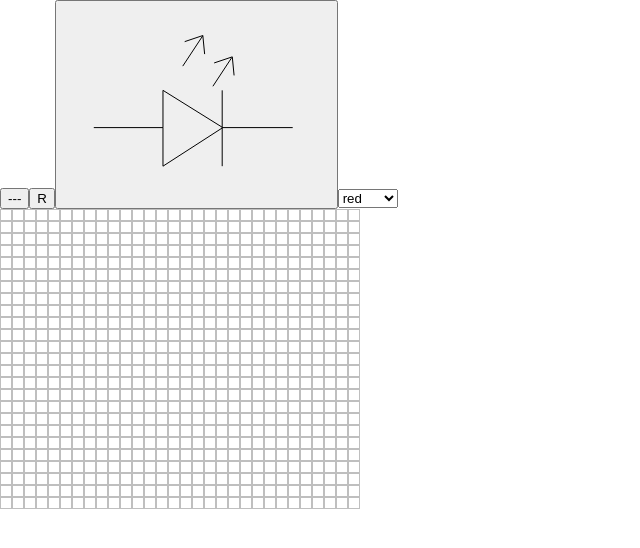
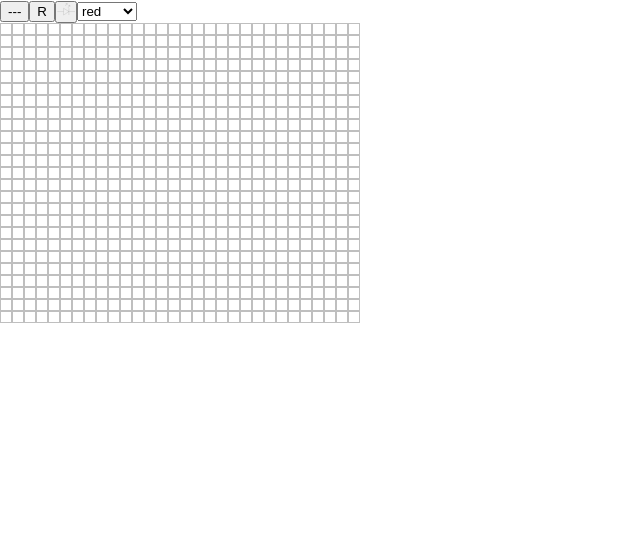
Before and after one commit to christalee/react-breadboard, a React (Create React App) app: page / in a window 1280 px wide. Shown: the top 548 px of the page, without its empty margins (0-640 px from the left). Built offline with nearby package versions, Linux system fonts and the light colour scheme.

Commit message:
added LED icon and triangle instead of circle

```diff
--- a/src/components/Controls.tsx
+++ b/src/components/Controls.tsx
@@ -1,4 +1,5 @@
 import React from 'react';
+import styled from 'styled-components';
 import {ReactComponent as SymbolLed} from '../assets/SymbolLed.svg';
 
 type ControlsProps = {
@@ -14,7 +15,7 @@ function Controls({elementType, setElementType, elementValue, setElementValue, o
     <>
       <button onClick={() => setElementType("wire")}>---</button>
       <button onClick={() => setElementType("R")}>R</button>
-      <button onClick={() => setElementType('LED')}><SymbolLed/></button>
+      <StyledButton onClick={() => setElementType('LED')}><SymbolLed height={"18px"}/></StyledButton>
       <select name="elementValue" id="elementValue" value={elementValue}
               onChange={e => setElementValue(e.target.value)}>
         {options.map(opt => (
@@ -26,3 +27,10 @@ function Controls({elementType, setElementType, elementValue, setElementValue, o
 }
 
 export default Controls;
+
+const StyledButton = styled.button`
+  padding: 0;
+  svg {
+    vertical-align: middle;
+  }
+`
--- a/src/components/Led.tsx
+++ b/src/components/Led.tsx
@@ -1,10 +1,20 @@
 import {ElementProps} from './elements';
 
 function Led({start, end, value}: ElementProps) {
+  const center = [(start[0] + end[0]) / 2, (start[1] + end[1]) / 2]
+  // Draw an equilateral triangle with side 12
+  const point1 = [center[0] + 4 * Math.sqrt(3), center[1]]
+  const point2 = [center[0] - 2 * Math.sqrt(3), center[1] - 6]
+  const point3 = [center[0] - 2 * Math.sqrt(3), center[1] + 6]
+  // Math.atan2 is not atan^2 but an alternative atan fn that works when x < 0
+  // it gives results in radians as rotation counterclockwise from the positive x axis
+  // so we need to convert to degrees and subtract 180 to get the clockwise SVG rotation
+  const angle = (Math.atan2((start[1] - end[1]), (start[0] - end[0])) * 180 / Math.PI) - 180;
   return (
     <>
       <line x1={start[0]} y1={start[1]} x2={end[0]} y2={end[1]} stroke="black"/>
-      <circle cx={(start[0] + end[0]) / 2} cy={(start[1] + end[1]) / 2} r="5" stroke="black" fill={value}/>
+      <polygon points={`${point1[0]},${point1[1]} ${point2[0]},${point2[1]} ${point3[0]},${point3[1]}`} stroke="black"
+               fill={value} transform={`rotate(${angle}, ${center[0]}, ${center[1]})`}/>
     </>
   )
 }
```
Also changed, not shown: src/assets/SymbolLed.svg.
